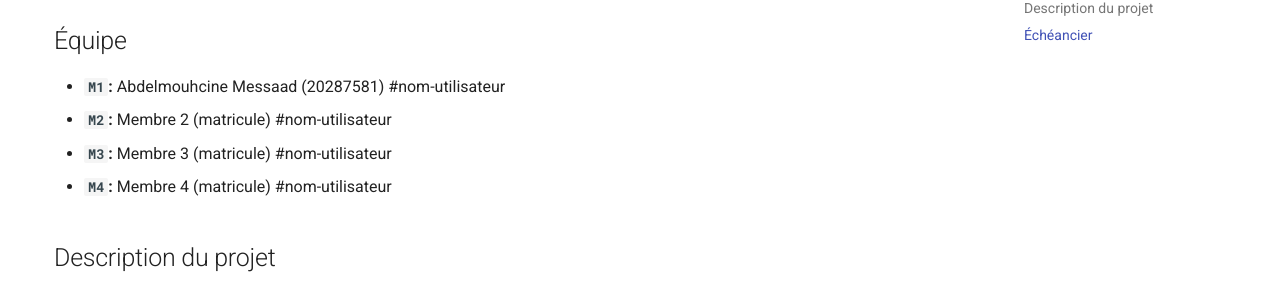
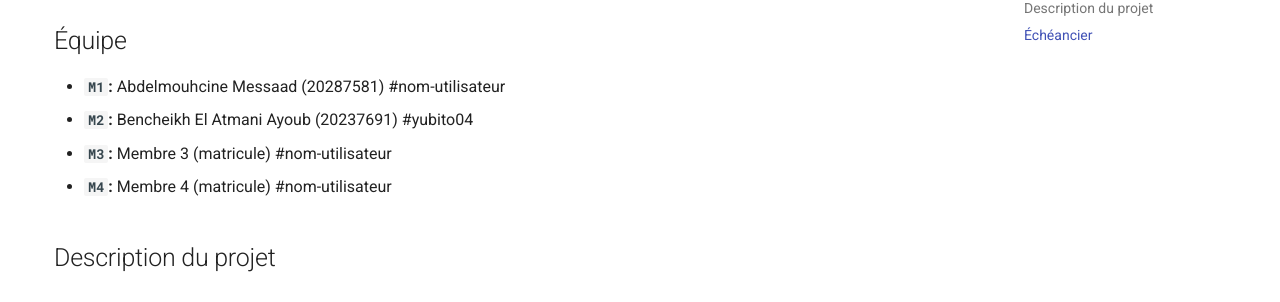
Before and after one commit to abdel2154/IFT2255, an MkDocs documentation site: the page built from docs/index.md, in a window 1280 px wide and 1309 px high. Shown: the part 205-507 px from the top of the window. Built offline with MkDocs 1.6.1 and Material for MkDocs 9.7.7, drawn with Linux system fonts in a browser that asks for light colours; comment, search, counter and statistics services are not loaded.

Commit message:
Update index.md

```diff
--- a/docs/index.md
+++ b/docs/index.md
@@ -15,7 +15,7 @@ title: Vue d'ensemble
 ## Équipe
 
 - **`M1`:** Abdelmouhcine Messaad (20287581) #nom-utilisateur
-- **`M2`:** Membre 2 (matricule) #nom-utilisateur
+- **`M2`:** Bencheikh El Atmani Ayoub (20237691) #yubito04
 - **`M3`:** Membre 3 (matricule) #nom-utilisateur
 - **`M4`:** Membre 4 (matricule) #nom-utilisateur
 
```
